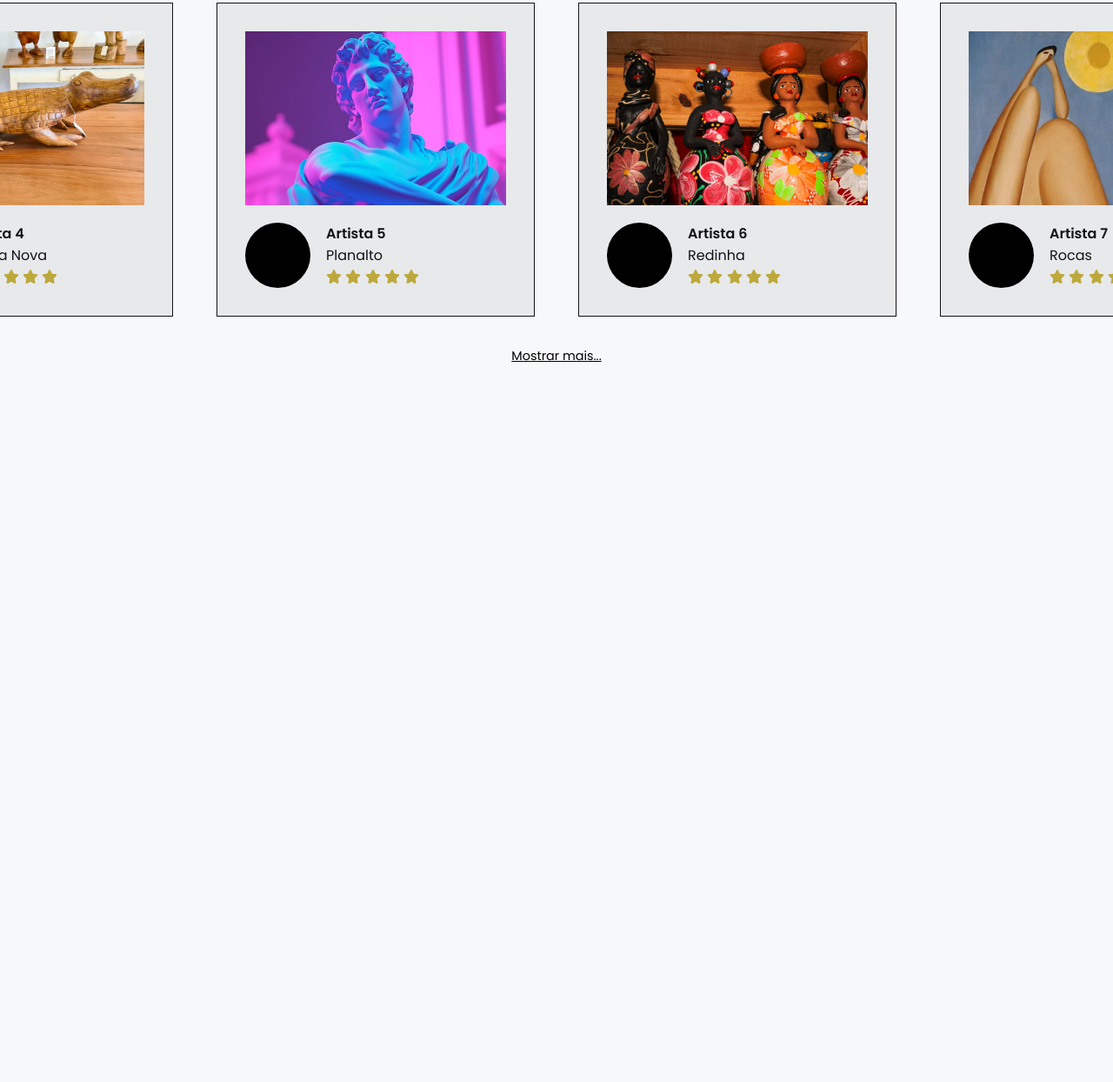
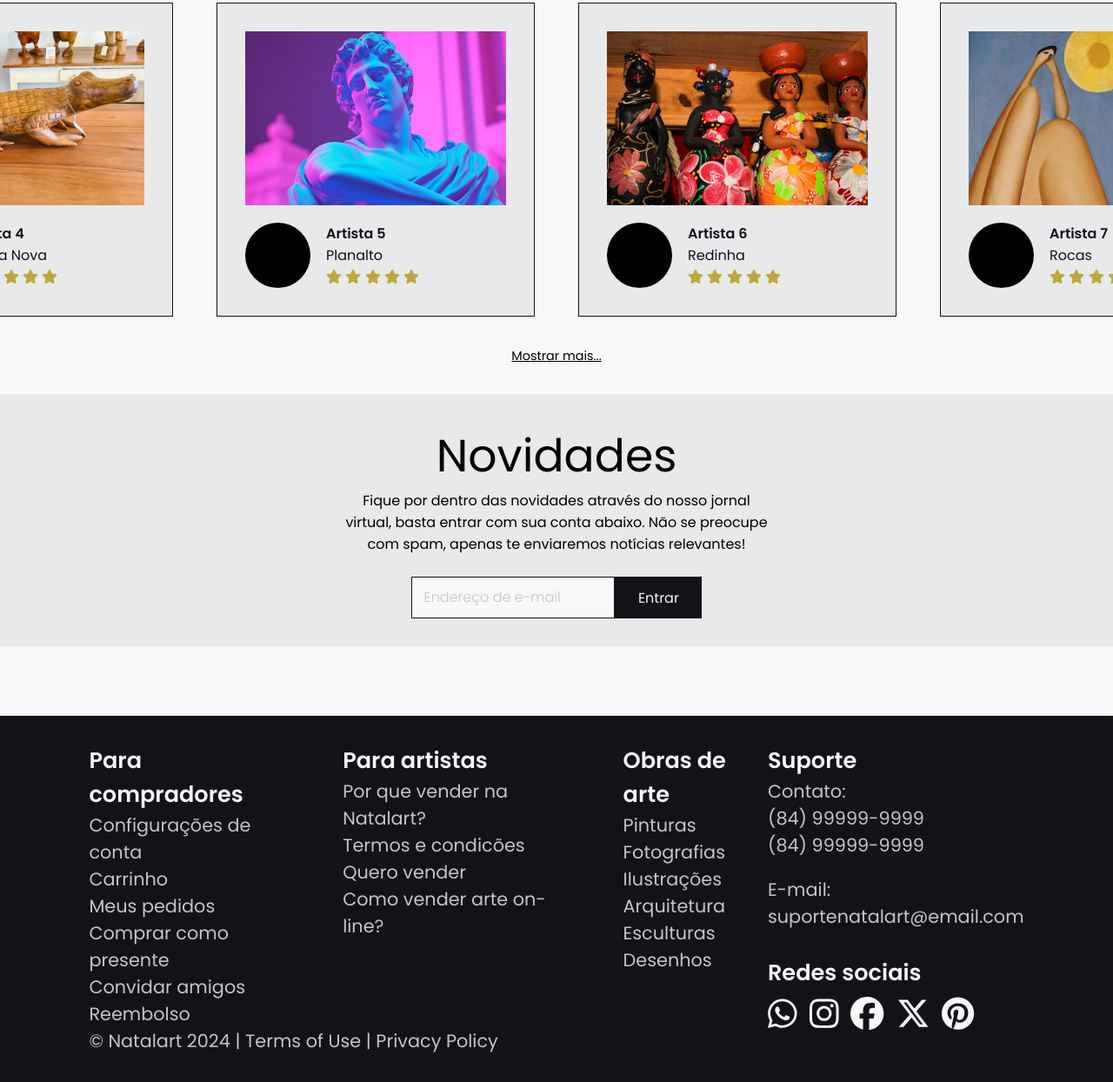
Before and after one commit to opedro500/Online-gallery-project, a plain HTML site: page index.html in a window 1280 px wide. Shown: the part 1486-2730 px from the top of the page at 87% size. Before the commit the page ends 1939 px from the top, so only its background shows below. Drawn offline with nearby package versions, Linux system fonts and the light colour scheme; a web font is replaced by a local one.

Commit message:
add news section and footer

```diff
--- a/assets/style/index.css
+++ b/assets/style/index.css
@@ -47,11 +47,6 @@ header {
     background-color: var(--color-light-400);
 }
 
-#header-nav-box {
-    height: 100%;
-    display: flex;
-}
-
 #nav-itens-box {
     display: flex;
     list-style: none;
@@ -76,14 +71,9 @@ header {
     color: var(--color-blue-800);
 }
 
-#search-box {
-    height: 100%;
+.input-field {
     display: flex;
     align-items: center;
-}
-
-#search-field {
-    display: flex;
     height: 6vh;
     padding: 14px;
     gap: 10px;
@@ -92,7 +82,7 @@ header {
     color: var(--color-light-600);
 }
 
-#search-field input {
+.input-field input {
     border: none;
     background-color: transparent;
     width: 16vw;
@@ -100,24 +90,24 @@ header {
     color: var(--color-blue-800);
 }
 
-#search-field input::placeholder {
+.input-field input::placeholder {
     font-family: 'Poppins';
     font-weight: 300;
     color: var(--color-light-600);
 }
 
-#search-field input:focus {
+.input-field input:focus {
     outline: none;
 }
 
-#search-field button {
+#search-button {
     font-size: 1.25rem;
     background: none;
     border: none;
     color: var(--color-light-600);
 }
 
-#search-field button:hover {
+#search-button:hover {
     cursor: pointer;
 }
 
@@ -295,3 +285,104 @@ header {
 #show-more button:hover {
     cursor: pointer;
 }
+
+#news-section {
+    display: flex;
+    flex-direction: column;
+    align-items: center;
+    height: auto;
+    background-color: var(--color-light-400);
+    padding: 4vh 8vw 4vh 8vw;
+    margin-bottom: 80px;
+}
+
+#news-info-join-box {
+    display: flex;
+    flex-direction: column;
+    align-items: center;
+    gap: 25px;
+}
+
+#newsletter-info {
+    text-align: center;
+    width: 38vw;
+}
+
+#newsletter-join {
+    display: flex;
+}
+
+#newsletter-login-button {
+    background-color: var(--color-blue-800);
+    color: var(--color-light-100);
+    border: none;
+    cursor: pointer;
+    height: 6vh;
+    width: 100px;
+    font-size: 1rem;
+    font-family: 'Poppins', sans-serif;
+}
+
+footer {
+    background-color: var(--color-blue-800);
+    color: var(--color-light-600);
+    font-size: 1.3rem;
+    padding: 4vh 8vw 4vh 8vw;
+    display: flex;
+    justify-content: space-between;
+}
+
+#footer-left-box {
+    display: flex;
+    flex-direction: column;
+    justify-content: space-between;
+}
+
+#footer-left-box a {
+    color: var(--color-light-600);
+    transition: color 0.1s linear;
+}
+
+#footer-left-box a:hover {
+    color: var(--color-light-100);
+}
+
+#footer-nav-menu {
+    display: flex;
+    gap: 50px;
+}
+
+.footer-list-menu {
+    list-style: none;
+}
+
+.footer-list-menu-title {
+    font-size: 1.6rem;
+    font-weight: 600;
+    color: var(--color-light-100);
+}
+
+#footer-right-box {
+    display: flex;
+    flex-direction: column;
+    gap: 30px;
+}
+
+#suport-divisor {
+    margin-bottom: 20px;
+}
+
+#social-media-links {
+    list-style: none;
+    display: flex;
+    gap: 14px;
+}
+
+#social-media-links a {
+    color: var(--color-light-100);
+    font-size: 2.4rem;
+}
+
+#footer-social-media-menu {
+    list-style: none;
+}
--- a/index.html
+++ b/index.html
@@ -12,21 +12,21 @@
 
 <body>
     <header>
-        <nav id="header-nav-box">
+        <nav>
             <ul id="nav-itens-box">
                 <li id="home-link"><a href="#">Natalart</a></li>
                 <li class="nav-item-link on-aim"><a href="#gallery-section">Galeria</a></li>
-                <li class="nav-item-link on-aim"><a href="#">Novidades</a></li>
-                <li class="nav-item-link on-aim"><a href="#">Suporte</a></li>
+                <li class="nav-item-link on-aim"><a href="#news-section">Novidades</a></li>
+                <li class="nav-item-link on-aim"><a href="#footer-right-box">Suporte</a></li>
             </ul>
         </nav>
 
-        <div id="search-box">
-            <form id="search-field">
+        <form>
+            <div class="input-field">
                 <input type="text" placeholder="Procurar...">
-                <button class="on-aim"><i class="fa-solid fa-magnifying-glass"></i></button>
-            </form>
-        </div>
+                <button id="search-button" class="on-aim"><i class="fa-solid fa-magnifying-glass"></i></button>
+            </div>
+        </form>
 
         <div id="user-menu-box">
             <div class="user-menu-link on-aim">
@@ -126,7 +126,8 @@
                             alt="Van Gogh"></div>
 
                     <div class="artist-profile-preview art-preview-box">
-                        <div class="artist-avatar insert-image"><img src="data/profile-pics/fundo-preto.png" alt=""></div>
+                        <div class="artist-avatar insert-image"><img src="data/profile-pics/fundo-preto.png" alt="">
+                        </div>
 
                         <div class="artist-infos-box">
                             <div class="artist-name">Artista 1</div>
@@ -147,11 +148,12 @@
 
             <div class="art-preview-container">
                 <a href="#">
-                    <div class="art-image art-preview-box insert-image"><img src="data/artworks/pop.jpg"
-                            alt="Van Gogh"></div>
+                    <div class="art-image art-preview-box insert-image"><img src="data/artworks/pop.jpg" alt="Van Gogh">
+                    </div>
 
                     <div class="artist-profile-preview art-preview-box">
-                        <div class="artist-avatar insert-image"><img src="data/profile-pics/fundo-preto.png" alt=""></div>
+                        <div class="artist-avatar insert-image"><img src="data/profile-pics/fundo-preto.png" alt="">
+                        </div>
 
                         <div class="artist-infos-box">
                             <div class="artist-name">Artista 2</div>
@@ -176,7 +178,8 @@
                             alt="Van Gogh"></div>
 
                     <div class="artist-profile-preview art-preview-box">
-                        <div class="artist-avatar insert-image"><img src="data/profile-pics/fundo-preto.png" alt=""></div>
+                        <div class="artist-avatar insert-image"><img src="data/profile-pics/fundo-preto.png" alt="">
+                        </div>
 
                         <div class="artist-infos-box">
                             <div class="artist-name">Artista 3</div>
@@ -201,7 +204,8 @@
                             alt="Van Gogh"></div>
 
                     <div class="artist-profile-preview art-preview-box">
-                        <div class="artist-avatar insert-image"><img src="data/profile-pics/fundo-preto.png" alt=""></div>
+                        <div class="artist-avatar insert-image"><img src="data/profile-pics/fundo-preto.png" alt="">
+                        </div>
 
                         <div class="artist-infos-box">
                             <div class="artist-name">Artista 4</div>
@@ -226,7 +230,8 @@
                             alt="Van Gogh"></div>
 
                     <div class="artist-profile-preview art-preview-box">
-                        <div class="artist-avatar insert-image"><img src="data/profile-pics/fundo-preto.png" alt=""></div>
+                        <div class="artist-avatar insert-image"><img src="data/profile-pics/fundo-preto.png" alt="">
+                        </div>
 
                         <div class="artist-infos-box">
                             <div class="artist-name">Artista 5</div>
@@ -251,7 +256,8 @@
                             alt="Van Gogh"></div>
 
                     <div class="artist-profile-preview art-preview-box">
-                        <div class="artist-avatar insert-image"><img src="data/profile-pics/fundo-preto.png" alt=""></div>
+                        <div class="artist-avatar insert-image"><img src="data/profile-pics/fundo-preto.png" alt="">
+                        </div>
 
                         <div class="artist-infos-box">
                             <div class="artist-name">Artista 6</div>
@@ -276,7 +282,8 @@
                             alt="Van Gogh"></div>
 
                     <div class="artist-profile-preview art-preview-box">
-                        <div class="artist-avatar insert-image"><img src="data/profile-pics/fundo-preto.png" alt=""></div>
+                        <div class="artist-avatar insert-image"><img src="data/profile-pics/fundo-preto.png" alt="">
+                        </div>
 
                         <div class="artist-infos-box">
                             <div class="artist-name">Artista 7</div>
@@ -299,15 +306,90 @@
         <div id="show-more" class="on-aim">
             <button>Mostrar mais...</button>
         </div>
+    </main>
 
-    </main>
+    <section id="news-section">
+        <span class="title-section-box">
+            <h1>Novidades</h1>
+        </span>
+
+        <div id="news-info-join-box">
+            <span id="newsletter-info">
+                Fique por dentro das novidades através do nosso jornal virtual, basta entrar
+                com sua conta abaixo. Não se preocupe com spam, apenas te enviaremos
+                notícias relevantes!
+            </span>
+
+            <form id="newsletter-join">
+                <div class="input-field"><input type="email" placeholder="Endereço de e-mail"></div>
+                <button id="newsletter-login-button" class="on-aim" type="submit">Entrar</button>
+            </form>
+        </div>
+    </section>
+
+    <footer>
+        <div id="footer-left-box">
+            <nav id="footer-nav-menu">
+                <ul class="footer-list-menu">
+                    <li class="footer-list-menu-title">Para compradores</li>
+                    <li><a href="#">Configurações de conta</a></li>
+                    <li><a href="#">Carrinho</a></li>
+                    <li><a href="#">Meus pedidos</a></li>
+                    <li><a href="#">Comprar como presente</a></li>
+                    <li><a href="#">Convidar amigos</a></li>
+                    <li><a href="#">Reembolso</a></li>
+                </ul>
+
+                <ul class="footer-list-menu">
+                    <li class="footer-list-menu-title">Para artistas</li>
+                    <li><a href="#">Por que vender na Natalart?</a></li>
+                    <li><a href="#">Termos e condicões</a></li>
+                    <li><a href="#">Quero vender</a></li>
+                    <li><a href="#">Como vender arte on-line?</a></li>
+                </ul>
+
+                <ul class="footer-list-menu">
+                    <li class="footer-list-menu-title">Obras de arte</li>
+                    <li><a href="#">Pinturas</a></li>
+                    <li><a href="#">Fotografias</a></li>
+                    <li><a href="#">Ilustrações</a></li>
+                    <li><a href="#">Arquitetura</a></li>
+                    <li><a href="#">Esculturas</a></li>
+                    <li><a href="#">Desenhos</a></li>
+                </ul>
+            </nav>
+
+            <span>© Natalart 2024 | Terms of Use | Privacy Policy</span>
+        </div>
+
+        <div id="footer-right-box">
+            <ul class="footer-list-menu">
+                <li class="footer-list-menu-title">Suporte</li>
+                <li>Contato:</li>
+                <li>(84) 99999-9999</li>
+                <li id="suport-divisor">(84) 99999-9999</li>
+                <li>E-mail:</li>
+                <li>suportenatalart@email.com</li>
+            </ul>
+
+            <ul id="footer-social-media-menu">
+                <li class="footer-list-menu-title">Redes sociais</li>
+                <div id="social-media-links">
+                    <li class="on-aim"><a href="#"><i class="fa-brands fa-whatsapp"></i></a></li>
+                    <li class="on-aim"><a href="#"><i class="fa-brands fa-instagram"></i></a></li>
+                    <li class="on-aim"><a href="#"><i class="fa-brands fa-facebook"></i></a></li>
+                    <li class="on-aim"><a href="#"><i class="fa-brands fa-x-twitter"></i></a></li>
+                    <li class="on-aim"><a href="#"><i class="fa-brands fa-pinterest"></i></a></li>
+                </div>
+            </ul>
+        </div>
+    </footer>
 
     <script src="https://cdn.jsdelivr.net/npm/swiper@11/swiper-bundle.min.js"></script>
     <script src="https://cdnjs.cloudflare.com/ajax/libs/font-awesome/6.6.0/js/all.min.js"
         integrity="sha512-6sSYJqDreZRZGkJ3b+YfdhB3MzmuP9R7X1QZ6g5aIXhRvR1Y/N/P47jmnkENm7YL3oqsmI6AK+V6AD99uWDnIw=="
         crossorigin="anonymous" referrerpolicy="no-referrer"></script>
     <script src="assets/js/index.js"></script>
-
 </body>
 
 </html>
```
